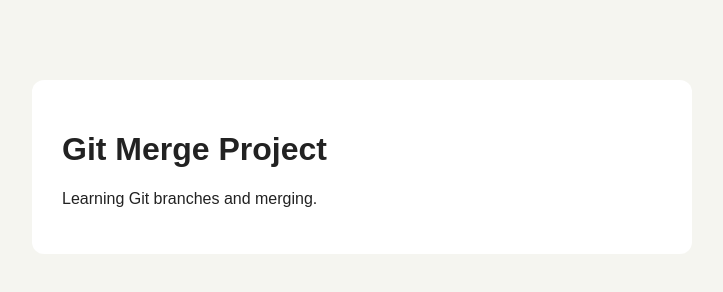
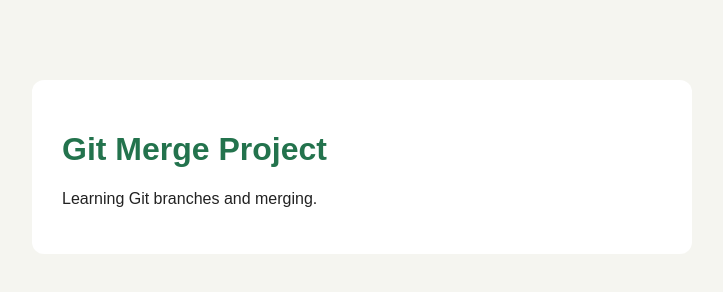
Before and after one commit to Sairam06P/FEDF-END-SEM-LAB, a plain HTML site: page index.html in a window 1280 px wide. Shown: the whole page, without its empty margins (278-1001 px from the left). Drawn offline with Linux system fonts and the light colour scheme.

Commit message:
Improve website styling

```diff
--- a/style.css
+++ b/style.css
@@ -1,2 +1,3 @@
 body { font-family: Arial, sans-serif; background: #f5f5f0; color: #222; }
 main { max-width: 600px; margin: 80px auto; padding: 30px; background: white; border-radius: 12px; }
+h1 { color: #23734d; }
```
